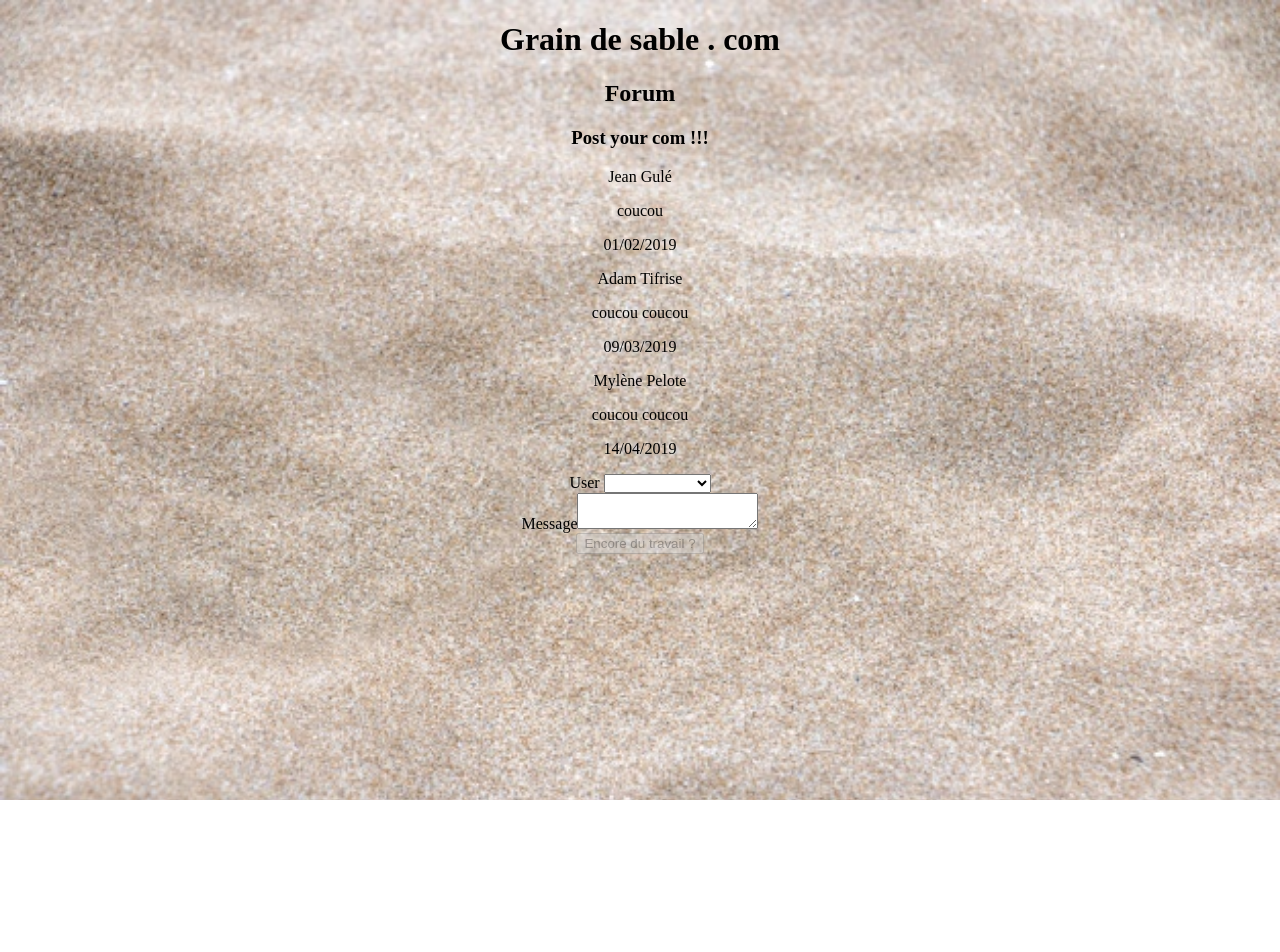
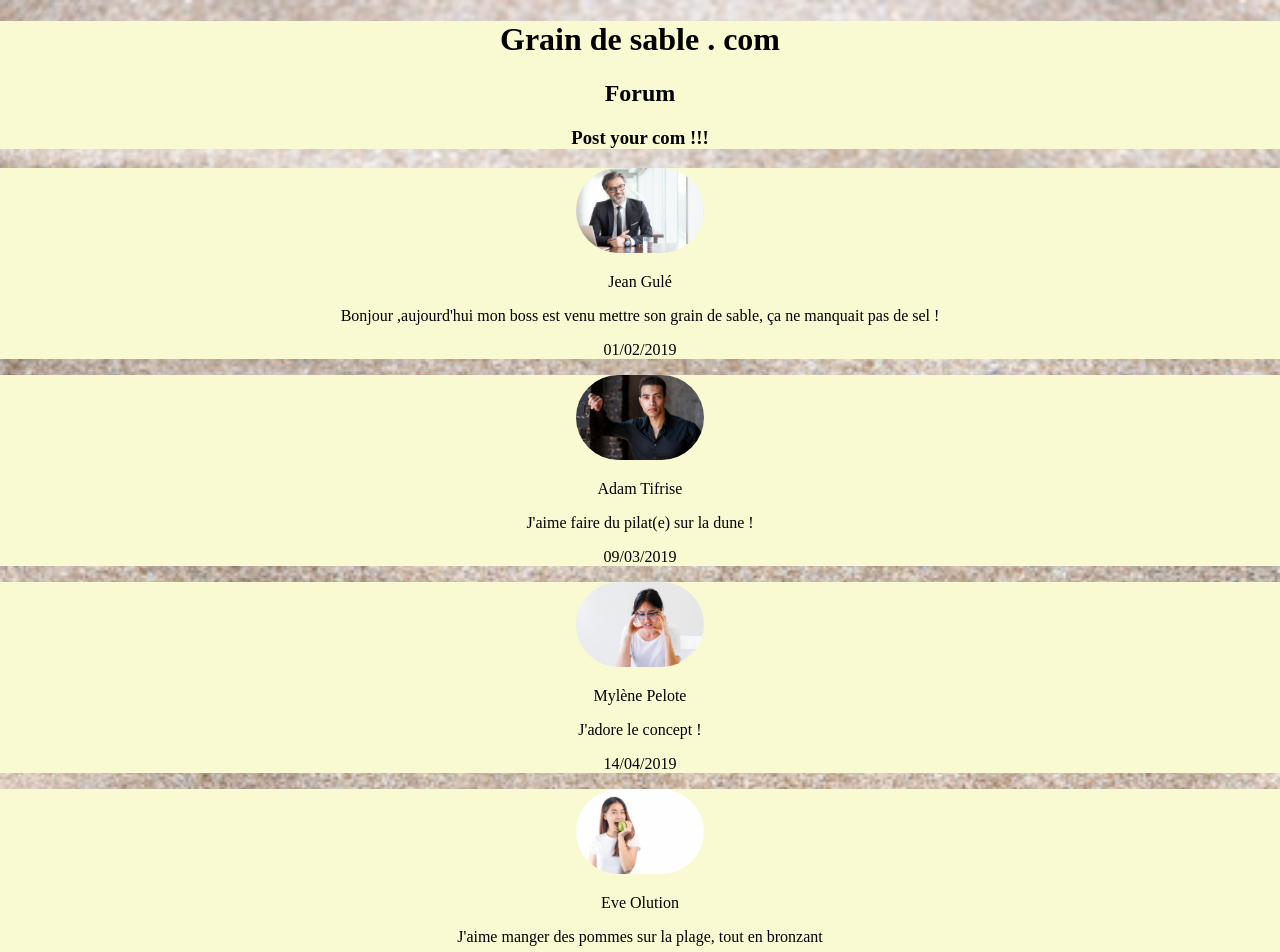
Before and after one commit to RomainBon/PostApp, an Angular app: page / in a window 1280 px wide. Shown: the top 952 px of the page. Before the commit the page ends 800 px from the top, so only its background shows below. Built offline with nearby package versions, Linux system fonts and the light colour scheme.

Commit message:
ajout photo

```diff
--- a/src/app/Post.ts
+++ b/src/app/Post.ts
@@ -3,4 +3,5 @@ export class Post {
     user: string;
     message: string;
     date: string;
+    img: string;
 }
--- a/src/app/post-provider.service.ts
+++ b/src/app/post-provider.service.ts
@@ -2,6 +2,8 @@ import { Injectable } from '@angular/core';
 import { Post } from './Post';
 import { HttpClient } from '@angular/common/http';
 import { Observable, ReplaySubject } from 'rxjs';
+import { UserProviderService } from './user-provider.service';
+import { User } from './User';
 
 @Injectable({
   providedIn: 'root'
@@ -11,11 +13,14 @@ export class PostProviderService {
   posts = new Array<Post>();
   postsSubject= new ReplaySubject<Post[]>(1);
   date : Date;
+  userList: Array<User>;
 
-  constructor(private http: HttpClient) {
+  constructor(private http: HttpClient,
+    private UserProvider : UserProviderService) {
     this.http.get<Post[]>('./assets/posts.json').subscribe(posts=>{
       this.posts=posts;
       this.postsSubject.next(this.posts);
+      this.UserProvider.getUser().subscribe(users => this.userList = users);
     })
   }
 
@@ -25,6 +30,12 @@ export class PostProviderService {
 
   add(newPost:Post){
     this.date= new Date;
+    this.userList.forEach(user => {
+      if(newPost.user===user.name)
+      {
+       newPost.img= user.imgSrc;
+      }
+    });
     newPost.date = this.date.getDate().toLocaleString()+"/" +( this.date.getMonth() + 1 ) + "/" + this.date.getFullYear().toString();
     //ajoute au debut du tableau
     this.posts.push(newPost);
--- a/src/app/post/post.component.html
+++ b/src/app/post/post.component.html
@@ -1,4 +1,5 @@
 <div *ngFor="let post of postList" (click)="select(post)">
+  <img src="{{post.img}}">
   <p>{{ post.user }}</p>
   <p>{{ post.message }}</p>
   <p>{{ post.date }}</p>
--- a/src/assets/posts.json
+++ b/src/assets/posts.json
@@ -1,18 +1,28 @@
 [
     {
+        "img":"../../assets/img/user_Jean_gule.jpg",
         "user": "Jean Gulé",
-        "message": "coucou",
+        "message": "Bonjour ,aujourd'hui mon boss est venu mettre son grain de sable, ça ne manquait pas de sel !",
         "date": "01/02/2019"
     },
     {
+        "img":"../../assets/img/user_Adam_Tifrise.jpg",
         "user": "Adam Tifrise",
-        "message": "coucou coucou",
+        "message": "J'aime faire du pilat(e) sur la dune !",
         "date": "09/03/2019"
     }
     ,
     {
+        "img":"../../assets/img/user_mylene_pelote.jpg",
         "user": "Mylène Pelote",
-        "message": "coucou coucou",
+        "message": "J'adore le concept ! ",
         "date": "14/04/2019"
+    },
+    {
+        "img":"../../assets/img/user_Eve_Olution.jpg",
+        "user": "Eve Olution",
+        "message": "J'aime manger des pommes sur la plage, tout en bronzant",
+        "date": "15/05/2019"
     }
+
 ]
--- a/src/assets/user.json
+++ b/src/assets/user.json
@@ -1,18 +1,18 @@
 [
     {
         "name": "Jean Gulé",
-        "imgSrc": "/user/bla/bla"
+        "imgSrc": "../../assets/img/user_Jean_gule.jpg"
     },
     {
         "name": "Adam Tifrise",
-        "imgSrc": "/user/bla/bla"
+        "imgSrc": "../../assets/img/user_Adam_Tifrise.jpg"
     },
     {
         "name": "Mylène Pelote",
-        "imgSrc": "/user/bla/bla"
+        "imgSrc": "../../assets/img/user_mylene_pelote.jpg"
     },
     {
         "name": "Eve Olution",
-        "imgSrc": "/user/bla/bla"
+        "imgSrc": "../../assets/img/user_Eve_Olution.jpg"
     }
 ]
--- a/src/styles.css
+++ b/src/styles.css
@@ -1,4 +1,5 @@
 header {
+    background-color: lightgoldenrodyellow;
     text-align: center;
     margin-left: auto;
     margin-right: auto;
@@ -21,6 +22,11 @@ main {
 }
 
 app-post div {
-background-color: lightgoldenrodyellowgit;
+background-color: lightgoldenrodyellow;
 
 }
+img{
+    width: 10%;
+    height: 10%;
+    border-radius: 15em;
+}
```
Also changed, not shown: src/app/user-provider.service.ts (line endings or trailing spaces).
